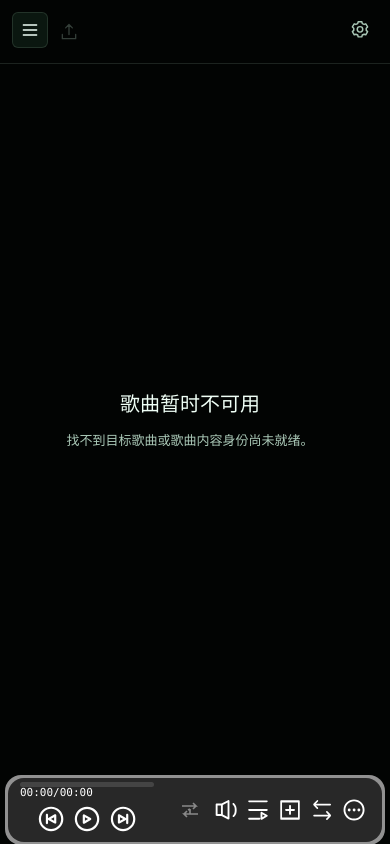
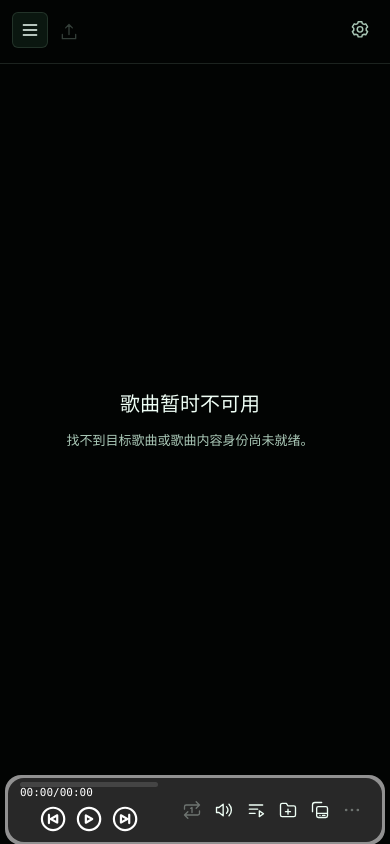
Before and after one commit to OoffofononeoZ/AudioNotSurfYet, a Vue app: page /visualizer/1 in a window 390 px wide. Built offline with nearby package versions, Linux system fonts and the light colour scheme.

Commit message:
style: unify musicbar action icons and button sizing

```diff
--- a/components.d.ts
+++ b/components.d.ts
@@ -31,6 +31,8 @@ declare module 'vue' {
     LightBg: typeof import('./src/components/LightBg.vue')['default']
     MeydaCard: typeof import('./src/components/MeydaCard.vue')['default']
     MusicBar: typeof import('./src/components/MusicBar.vue')['default']
+    MusicBarActions: typeof import('./src/components/MusicBarActions.vue')['default']
+    MusicBarIcon: typeof import('./src/components/MusicBarIcon.vue')['default']
     MusicList: typeof import('./src/components/MusicList.vue')['default']
     RouterLink: typeof import('vue-router')['RouterLink']
     RouterView: typeof import('vue-router')['RouterView']
--- a/src/components/AnimatedList.vue
+++ b/src/components/AnimatedList.vue
@@ -146,6 +146,8 @@ const handleKeyDown = (e: KeyboardEvent) => {
     const target = e.target;
     if (e.defaultPrevented || !(target instanceof Element) || !containerRef.value?.contains(target)
         || target.closest('input,select,textarea,button,[contenteditable="true"]')) return;
+    const focusedRow = target.closest<HTMLElement>('[data-index]');
+    if (focusedRow) selectedIndex.value = Number(focusedRow.dataset.index);
     if (e.key === 'ArrowDown') {
         e.preventDefault();
         keyboardNav.value = true;
--- a/src/components/MusicBar.vue
+++ b/src/components/MusicBar.vue
@@ -74,49 +74,10 @@
                     </div>
                 </div>
             </section>
-            <section class="actions-section flex gap-4 items-center justify-end w-80 m-1">
-                <button type="button" class="playback-mode-button" data-testid="playback-mode"
-                    :disabled="modeLocked || recordingLocked"
-                    :aria-label="modeLabel" :title="modeLabel" @click="cycleMode">
-                    <svg viewBox="0 0 24 24" width="22" height="22" fill="none" stroke="currentColor" stroke-width="1.6" aria-hidden="true">
-                        <template v-if="mode === 'shuffle'"><path d="M3 6h3l12 12h3M3 18h3L18 6h3M18 3l3 3-3 3M18 15l3 3-3 3"/></template>
-                        <template v-else-if="mode === 'sequence'"><path d="M4 6h16M4 12h16M4 18h9m4-3 3 3-3 3"/></template>
-                        <template v-else><path d="M4 8h14l-3-3m3 3-3 3M20 16H6l3 3m-3-3 3-3"/><path v-if="mode === 'repeat-one'" d="M12 11v5m-2-4 2-1"/></template>
-                    </svg>
-                </button>
-                <el-tooltip placement="top">
-                    <svg class="w-7 h-7 cursor-pointer" data-testid="volume-control" role="slider" tabindex="0"
-                        aria-label="音量" aria-valuemin="0" aria-valuemax="100" :aria-valuenow="volume"
-                        :aria-valuetext="`${volume}%`" @keydown="handleVolumeKeydown">
-                        <use href="/icons.svg#volume-control"></use>
-                    </svg>
-                    <template #content>
-                        <div class="pt-2 pb-4 flex flex-col items-center" style="margin: -5px;">
-                            <span class="pb-2">{{ volume }}%</span>
-                            <el-slider vertical height="100px" :showTooltip="false" :max="100" :min="0" :step="1"
-                                v-model="volume" @change="setVolume"></el-slider>
-                        </div>
-                    </template>
-                </el-tooltip>
-                <svg class="w-7 h-7 cursor-pointer" data-testid="toggle-queue" role="button" tabindex="0"
-                    aria-label="播放列表" @click="toggleMusicList" @keydown.enter.prevent="toggleMusicList"
-                    @keydown.space.prevent="toggleMusicList">
-                    <use href="/icons.svg#music-list"></use>
-                </svg>
-                <svg class="w-7 h-7 cursor-pointer" data-testid="import-audio" role="button" tabindex="0"
-                    aria-label="导入本地音频" @click="toggleSelectFile" @keydown.enter.prevent="toggleSelectFile"
-                    @keydown.space.prevent="toggleSelectFile">
-                    <use href="/icons.svg#add-music"></use>
-                </svg>
-                <svg class="w-7 h-7 cursor-pointer" data-testid="change-musicbar-style" role="button" tabindex="0"
-                    aria-label="切换播放器样式" @click="toggleChangeStyle"
-                    @keydown.enter.prevent="toggleChangeStyle" @keydown.space.prevent="toggleChangeStyle">
-                    <use href="/icons.svg#change-style"></use>
-                </svg>
-                <svg class="w-7 h-7" aria-label="更多功能尚未开放" aria-disabled="true">
-                    <use href="/icons.svg#more-menu"></use>
-                </svg>
-            </section>
+            <MusicBarActions :mode="mode" :mode-label="modeLabel" :mode-locked="modeLocked" :recording-locked="recordingLocked"
+                v-model:volume="volume" :queue-open="musicListVisible" :transitioning="isStyleTransitioning"
+                @mode="cycleMode" @volume-keydown="handleVolumeKeydown" @volume="setVolume" @queue="toggleMusicList"
+                @import="toggleSelectFile" @appearance="toggleChangeStyle"/>
         </div>
         <aside class="music-list-container" :inert="recordingLocked">
             <MusicList :info="albumInfo" :persistence="persistence" @select-index="handleSelectIndex"
@@ -141,7 +102,6 @@ import { useRoute, useRouter } from 'vue-router';
 import gsap from 'gsap';
 import {
     ElMessage,
-    ElSlider,
     ElTooltip,
 } from 'element-plus';
 import { useAudioSessionService } from '../audio/audioSessionService';
@@ -149,6 +109,7 @@ import { useAudioSessionStore } from '../stores/audioSessionStore';
 import { useConfigstore } from '../stores/configStore';
 import { clamp, formatSecToTime, mapEnergyToDeg } from '../utils/utils';
 import MusicList from './MusicList.vue';
+import MusicBarActions from './MusicBarActions.vue';
 import './controls/playbackProgress.css';
 import { PLAYBACK_MODES, PLAYBACK_MODE_LABELS } from '../audio/playbackPolicy';
 
@@ -233,7 +194,7 @@ const updatePlayerInset = () => {
     if(player)document.documentElement.style.setProperty('--app-player-inset',Math.max(0,window.innerHeight-player.getBoundingClientRect().top)+'px');
 };
 const marqueeTweens: gsap.core.Tween[] = [];
-let musicListVisible = false;
+const musicListVisible = ref(false);
 let previousEnergy = 0;
 const prefersReducedMotion = () =>
     window.matchMedia('(prefers-reduced-motion: reduce)').matches;
@@ -344,7 +305,8 @@ const toggleClear = () => {
     void audioSession.clear();
 };
 const setVolume = (value: number | number[]) => {
-    const nextVolume = Array.isArray(value) ? (value[0] ?? 0) : value;
+    const nextVolume = clamp(Array.isArray(value) ? (value[0] ?? 0) : value, 0, 100);
+    configStore.volume = nextVolume;
     audioSession.setVolume(nextVolume);
 };
 
@@ -372,8 +334,8 @@ const handleVolumeKeydown = (event: KeyboardEvent) => {
 };
 
 const toggleMusicList = () => {
-    musicListVisible = !musicListVisible;
-    musicListVisible ? tl2.play() : tl2.reverse();
+    musicListVisible.value = !musicListVisible.value;
+    musicListVisible.value ? tl2.play() : tl2.reverse();
 };
 
 const toggleSelectFile = async () => {
@@ -702,9 +664,6 @@ const handleEditTrack = async (index: number) => {
 </script>
 
 <style scoped>
-.playback-mode-button { display: grid; place-items: center; border: 0; padding: 4px; background: transparent; color: inherit; cursor: pointer; }
-.playback-mode-button:disabled { opacity: .45; cursor: default; }
-.playback-mode-button:focus-visible { outline: 2px solid var(--accent-soft); outline-offset: 3px; }
 #music-bar-container[data-recording-locked="true"] [data-testid="toggle-playback"],
 #music-bar-container[data-recording-locked="true"] [data-testid="previous-track"],
 #music-bar-container[data-recording-locked="true"] [data-testid="next-track"],
@@ -851,14 +810,6 @@ svg[role="slider"]:focus:not(:focus-visible),
     z-index: var(--layer-player-popover);
 }
 
-:deep(.el-slider__button) {
-    border: 2px solid var(--accent);
-}
-
-:deep(.el-slider__bar) {
-    background-color: var(--accent);
-}
-
 @media (max-width: 640px) {
     #music-bar-container {
         --offset: 0.5rem;
@@ -890,16 +841,6 @@ svg[role="slider"]:focus:not(:focus-visible),
         width: 1.75rem;
     }
 
-    .actions-section {
-        flex: 0 0 auto;
-        gap: 0.5rem;
-        width: auto;
-    }
-
-    .actions-section :deep(svg) {
-        height: 1.5rem;
-        width: 1.5rem;
-    }
 }
 
 @media (prefers-reduced-motion: reduce) {
--- /dev/null
+++ b/src/components/MusicBarActions.vue
@@ -0,0 +1,56 @@
+<template>
+    <section class="actions-section musicbar-actions" aria-label="播放器选项">
+        <button type="button" class="musicbar-action" data-testid="playback-mode" :disabled="modeLocked||recordingLocked"
+            :aria-label="modeLabel" :title="modeLabel" @click="$emit('mode')"><MusicBarIcon :name="mode"/></button>
+        <ElTooltip placement="top" popper-class="musicbar-volume-popover">
+            <button type="button" class="musicbar-action" data-testid="volume-control" role="slider"
+                aria-label="音量" aria-valuemin="0" aria-valuemax="100" :aria-valuenow="volume" :aria-valuetext="volume+'%'"
+                @keydown="$emit('volume-keydown',$event)"><MusicBarIcon :name="volume===0?'volume-muted':volume<50?'volume-low':'volume'"/></button>
+            <template #content>
+                <div class="musicbar-volume-panel"><span>{{ volume }}%</span>
+                    <ElSlider vertical height="100px" :show-tooltip="false" :max="100" :min="0" :step="1"
+                        :model-value="volume" @update:model-value="$emit('update:volume',Number($event))" @change="$emit('volume',$event)"/>
+                </div>
+            </template>
+        </ElTooltip>
+        <button type="button" class="musicbar-action" data-testid="toggle-queue" aria-label="播放列表" title="播放列表"
+            :aria-expanded="queueOpen" @click="$emit('queue')"><MusicBarIcon name="queue"/></button>
+        <button type="button" class="musicbar-action" data-testid="import-audio" aria-label="导入本地音频" title="导入本地音频"
+            :disabled="recordingLocked" @click="$emit('import')"><MusicBarIcon name="import"/></button>
+        <button type="button" class="musicbar-action" data-testid="change-musicbar-style" aria-label="切换播放器样式" title="切换播放器样式"
+            :disabled="transitioning" @click="$emit('appearance')"><MusicBarIcon name="appearance"/></button>
+        <button type="button" class="musicbar-action" disabled aria-label="更多功能尚未开放" title="更多功能尚未开放"><MusicBarIcon name="more"/></button>
+    </section>
+</template>
+
+<script setup lang="ts">
+import { ElSlider, ElTooltip } from 'element-plus';
+import MusicBarIcon from './MusicBarIcon.vue';
+import type { PlaybackMode } from '../audio/playbackPolicy';
+defineProps<{
+    mode: PlaybackMode; modeLabel: string; modeLocked: boolean; recordingLocked: boolean;
+    volume: number; queueOpen: boolean; transitioning: boolean;
+}>();
+defineEmits<{
+    mode: []; 'volume-keydown': [event: KeyboardEvent]; 'update:volume': [value: number];
+    volume: [value: number | number[]]; queue: []; import: []; appearance: [];
+}>();
+</script>
+
+<style scoped>
+.musicbar-actions { display: flex; flex: none; align-items: center; justify-content: flex-end; gap: 8px; margin: 4px; }
+.musicbar-action { display: inline-grid; place-items: center; flex: none; width: 32px; height: 32px; padding: 6px; border: 0; border-radius: var(--radius-xs); color: var(--ink); background: transparent; cursor: pointer; transition: color 120ms, background 120ms; }
+.musicbar-action svg { width: 20px; height: 20px; }
+.musicbar-action:hover:not(:disabled) { background: rgba(255,255,255,.07); color: var(--accent-soft); }
+.musicbar-action:focus-visible { outline: 2px solid var(--accent-soft); outline-offset: 2px; }
+.musicbar-action:disabled { opacity: .35; cursor: default; }
+.musicbar-action[aria-expanded=true] { color: var(--accent-soft); background: rgba(101,255,169,.08); }
+.musicbar-volume-panel { display: flex; flex-direction: column; align-items: center; gap: 4px; padding: 4px 0 12px; font-size: 12px; font-variant-numeric: tabular-nums; }
+.musicbar-volume-panel :deep(.el-slider__button) { border: 2px solid var(--accent); }
+.musicbar-volume-panel :deep(.el-slider__bar) { background: var(--accent); }
+:global(.musicbar-volume-popover.el-popper.is-dark), :global(.musicbar-volume-popover.el-popper.is-dark .el-popper__arrow::before) { border-color: var(--divider); background: var(--surface-menu); color: var(--ink); }
+@media (max-width: 640px) {
+    .musicbar-actions { gap: 4px; }
+    .musicbar-action { width: 28px; height: 28px; padding: 4px; }
+}
+</style>
--- /dev/null
+++ b/src/components/MusicBarIcon.vue
@@ -0,0 +1,28 @@
+<template>
+    <svg viewBox="0 0 24 24" fill="none" stroke="currentColor" stroke-width="1.6"
+        stroke-linecap="round" stroke-linejoin="round" aria-hidden="true">
+        <template v-if="name==='more'"><circle cx="5" cy="12" r=".8"/><circle cx="12" cy="12" r=".8"/><circle cx="19" cy="12" r=".8"/></template>
+        <template v-else>
+            <path :d="paths[name]"/>
+            <path v-if="name==='repeat-one'" d="m10.5 10 1.5-1v6"/>
+        </template>
+    </svg>
+</template>
+
+<script setup lang="ts">
+type IconName = 'sequence'|'repeat-one'|'repeat-all'|'shuffle'|'volume'|'volume-low'|'volume-muted'|'queue'|'import'|'appearance'|'more';
+defineProps<{ name: IconName }>();
+const repeat = 'm17 2 4 4-4 4M3 11V8a2 2 0 0 1 2-2h16m-14 16-4-4 4-4m14-1v3a2 2 0 0 1-2 2H3';
+const speaker = 'M11 5 6 9H3v6h3l5 4V5Z';
+const paths: Record<Exclude<IconName,'more'>, string> = {
+    sequence: 'M4 6h16M4 12h16M4 18h9m4-3 3 3-3 3',
+    'repeat-one': repeat, 'repeat-all': repeat,
+    shuffle: 'M3 6h3l12 12h3M3 18h3L18 6h3M18 3l3 3-3 3M18 15l3 3-3 3',
+    volume: speaker+'M15 8a6 6 0 0 1 0 8m3-11a10 10 0 0 1 0 14',
+    'volume-low': speaker+'M15 8a6 6 0 0 1 0 8',
+    'volume-muted': speaker+'m16 9 6 6m0-6-6 6',
+    queue: 'M4 6h16M4 11h10M4 16h7m5-3 5 3.5-5 3.5v-7Z',
+    import: 'M3 8V6a2 2 0 0 1 2-2h5l2 3h7a2 2 0 0 1 2 2v9a2 2 0 0 1-2 2H5a2 2 0 0 1-2-2V8Zm9 3v6m-3-3h6',
+    appearance: 'M14 3H6a3 3 0 0 0-3 3v8m7-6h9a2 2 0 0 1 2 2v9a2 2 0 0 1-2 2h-9a2 2 0 0 1-2-2v-9a2 2 0 0 1 2-2M8 16h13m-9 2.5h.01m3 0h3',
+};
+</script>
--- a/src/components/MusicList.vue
+++ b/src/components/MusicList.vue
@@ -75,7 +75,7 @@
                                 <button type="button" class="icon-button" data-testid="edit-track"
                                     :aria-label="`去编辑 ${data?.title}`" @click="emit('edit-track', index)">
                                     <svg class="w-6 h-6" aria-hidden="true">
-                                        <use href="/icons.svg#add-music"></use>
+                                        <use href="/icons.svg#nav-editor"></use>
                                     </svg>
                                 </button>
                             </el-tooltip>
```
Also changed, not shown: public/icons.svg, 4 other files (tests, documents, lock files or other folders).
